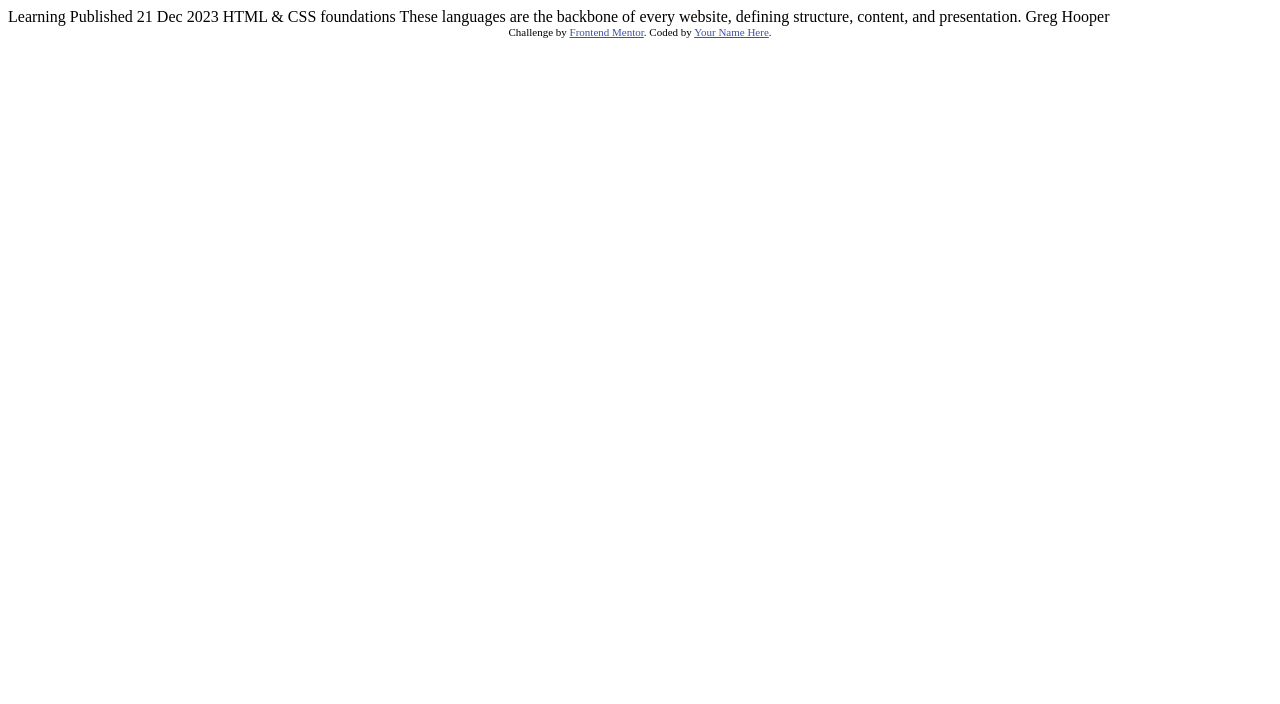
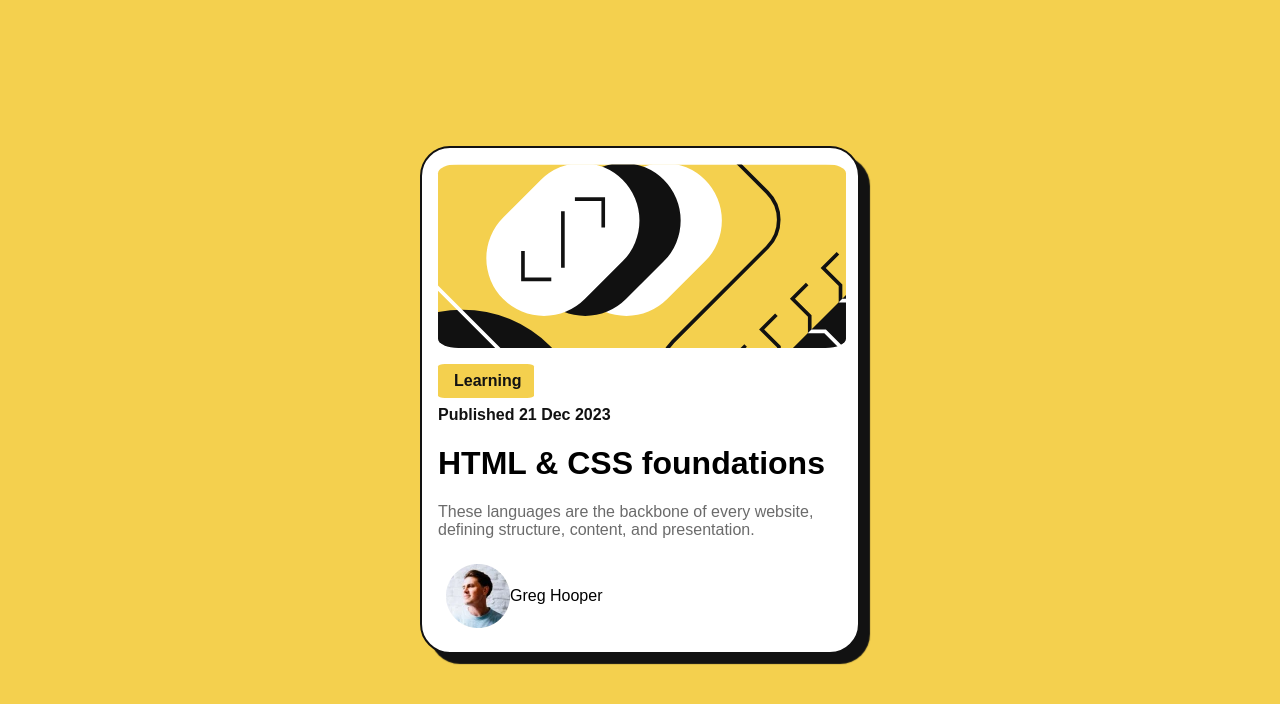
Before and after one commit to mysteryCypress/blog-preview-card-main, a plain HTML site: page index.html in a window 1280 px wide. Drawn offline with Linux system fonts and the light colour scheme.

Commit message:
feat: finish implementing the design

```diff
--- a/index.html
+++ b/index.html
@@ -1,34 +1,38 @@
 <!DOCTYPE html>
 <html lang="en">
+
   <head>
     <meta charset="UTF-8">
-  <meta name="viewport" content="width=device-width, initial-scale=1.0"> <!-- displays site properly based on user's device -->
+    <meta name="viewport" content="width=device-width, initial-scale=1.0">
+    <link rel="stylesheet" href="./style.css">
+    <link rel="shortcut icon" href="./assets/images/favicon-32x32.png" type="image/x-icon">
+    <title>Document</title>
+  </head>
 
-  <link rel="icon" type="image/png" sizes="32x32" href="./assets/images/favicon-32x32.png">
-
-  <title>Frontend Mentor | Blog preview card</title>
-
-  <!-- Feel free to remove these styles or customise in your own stylesheet 👍 -->
-  <style>
-    .attribution { font-size: 11px; text-align: center; }
-    .attribution a { color: hsl(228, 45%, 44%); }
-  </style>
-</head>
   <body>
-
+    <div id="container">
+      <div id="bg"></div>
+      <div id="caption">
+        <div id="status">
           Learning
-
+        </div>
+        <div id="message">
           Published 21 Dec 2023
-
+        </div>
+      </div>
+      <div id="content">
+        <h1 id="title">
           HTML & CSS foundations
-
+        </h1>
+        <p id="text">
           These languages are the backbone of every website, defining structure, content, and presentation.
-
-  Greg Hooper
-
-  <div class="attribution">
-    Challenge by <a href="https://www.frontendmentor.io?ref=challenge" target="_blank">Frontend Mentor</a>.
-    Coded by <a href="#">Your Name Here</a>.
+        </p>
+      </div>
+      <div id="footer">
+        <img src="./assets/images/image-avatar.webp" alt="user avatar">
+        <span id="name">Greg Hooper</span>
+      </div>
     </div>
   </body>
+
 </html>
--- /dev/null
+++ b/style.css
@@ -0,0 +1,104 @@
+:root {
+    --yellow: hsl(47, 88%, 63%);
+    --white: hsl(0, 0%, 100%);
+    --gray-500: hsl(0, 0%, 42%);
+    --gray-950: hsl(0, 0%, 7%);
+}
+
+* {
+    box-sizing: border-box;
+}
+
+body {
+    font-size: 16px;
+    height: 100vh;
+    display: flex;
+    margin: 0;
+    justify-content: center;
+    align-items: center;
+    background-color: var(--yellow);
+    font-family: Figtree, sans-serif;
+}
+
+@font-face {
+    font-family: Figtree, sans-serif;
+    src: url(./assets/fonts/Figtree-VariableFont_wght.ttf);
+    font-weight: 500 800;
+}
+
+#container {
+    background-color: var(--white);
+    height: 50;
+    width: 30vw;
+    min-width: 440px;
+    border-radius: 30px;
+    padding: 2vh;
+    box-shadow: 10px 10px 1px var(--gray-950);
+    border: 2px solid var(--gray-950);
+}
+
+#bg {
+    background-image: url(./assets/images/illustration-article.svg);
+    background-repeat: no-repeat;
+    background-size: cover;
+    width: calc(30vw - 2 * 2vh);
+    min-width: calc(440px - 2 * 2vh);
+    height: 23vh;
+    margin: auto;
+    border-radius: 5%;
+}
+
+#status {
+    background-color: var(--yellow);
+    width: 6em;
+    margin-top: 2vh;
+    margin-bottom: 1vh;
+    padding: 1em;
+    padding-top: 0.5em;
+    padding-bottom: 0.5em;
+    text-align: center;
+    border-radius: 7%;
+    font-weight: bold;
+}
+
+#message {
+    font-weight: bold;
+}
+
+#text {
+    color: var(--gray-500);
+}
+
+#status, #message {
+    color: var(--gray-950);
+}
+
+#footer {
+    display: flex;
+    align-items: center;
+    padding: 1vh;
+}
+
+#footer img {
+    width: 4em;
+    display: inline-block;
+}
+
+@media screen and (max-width: 768px) {
+    body {
+        font-size: 14px;
+    }
+
+    #container {
+        width: 80vw;
+        height: 70vh;
+        min-width: 300px;
+        min-height: 375px;
+    }
+
+    #bg {
+        width: calc(80vw - 2 * 2vh);
+        min-width: 0;
+    }
+
+}
```
Lines whose indentation alone changed are shown as unchanged.
